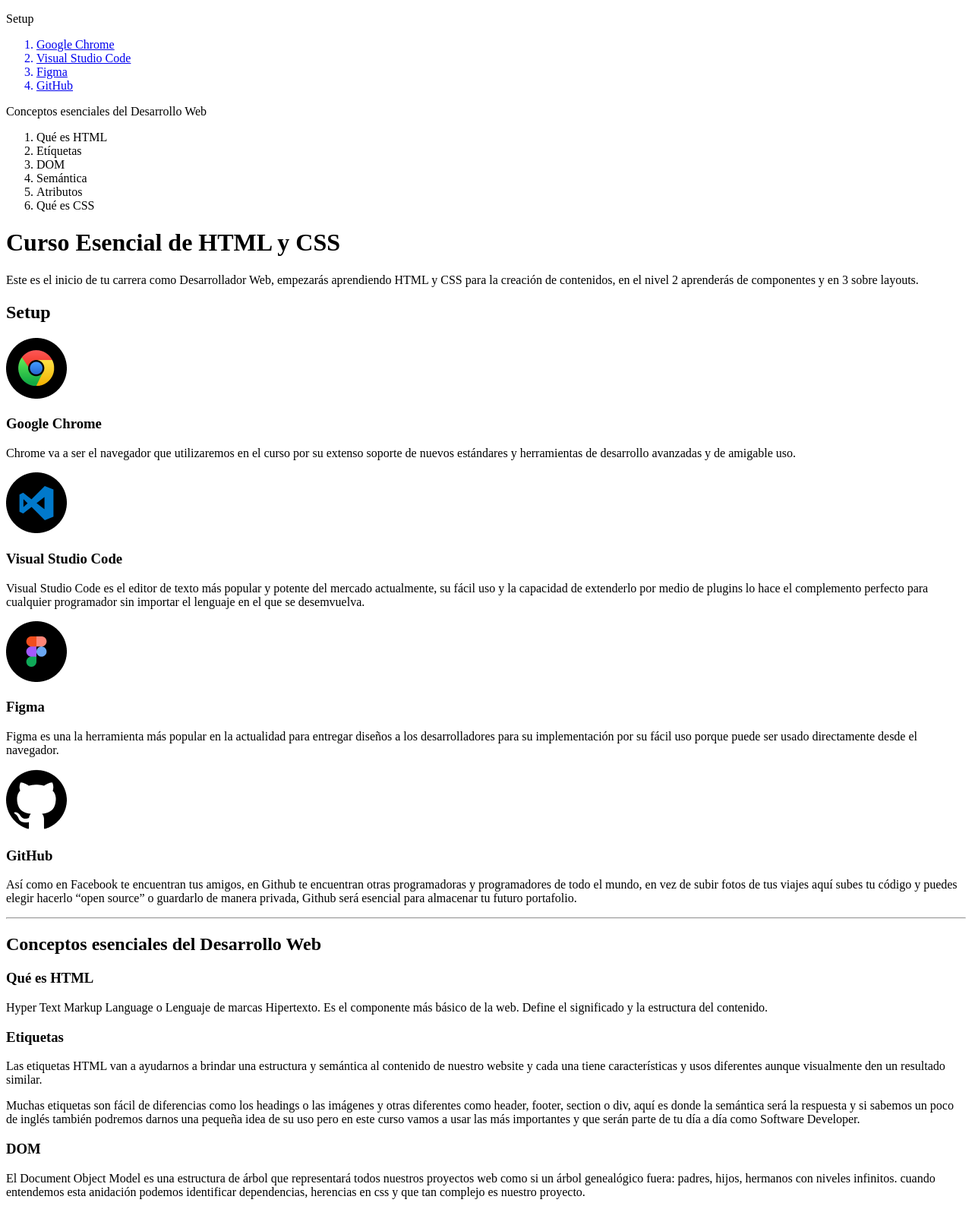
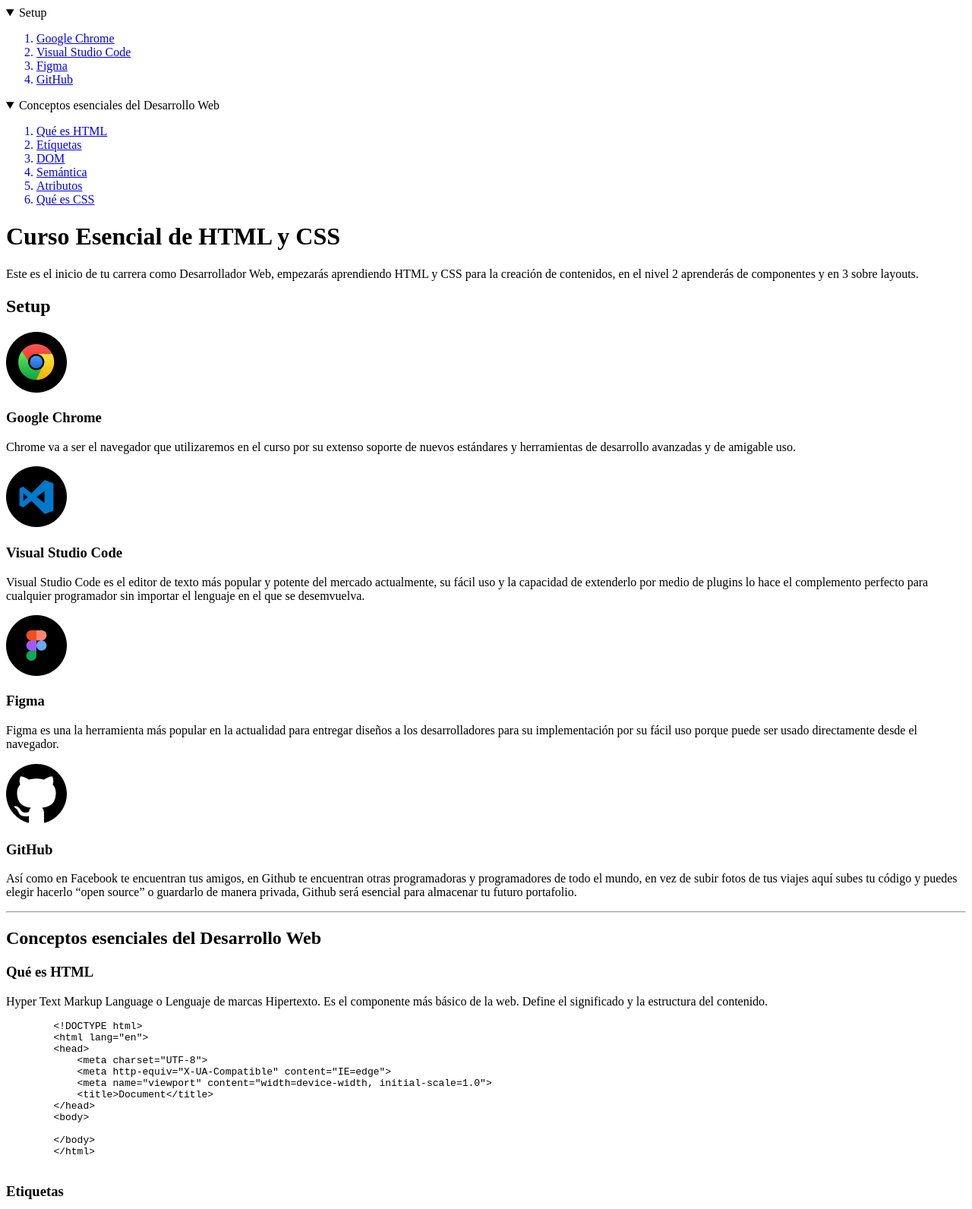
Before and after one commit to antoosor/curso-esencial-html-css, a plain HTML site: page index.html in a window 1280 px wide. Shown: the top 1592 px of the page at 76% size. Drawn offline with Linux system fonts and the light colour scheme.

Commit message:
Se agrega menú desplegable y visualización de código dentro del código

```diff
--- a/index.html
+++ b/index.html
@@ -10,8 +10,11 @@
 
 <body>
     <header>
-        <p>Setup</p>
             <nav>
+            <details open>
+            <summary>
+                Setup
+            </summary>
             <ol>
                 <a href="#Setup-Google">
                     <li>Google Chrome</li>
@@ -26,15 +29,32 @@
                     <li>GitHub</li>
                 </a>
             </ol>
-            <p>Conceptos esenciales del Desarrollo Web</p>
+            </details>
+            <details open>
+                <summary>
+                    Conceptos esenciales del Desarrollo Web
+                </summary>
                 <ol>
+                    <a href="#que-es-html">
                         <li>Qué es HTML</li>
+                    </a>
+                    <a href="#etiquetas">
                         <li>Etíquetas</li>
+                    </a>
+                    <a href="#dom">
                         <li>DOM</li>
+                    </a>
+                    <a href="#semantica">
                         <li>Semántica</li>
+                    </a>
+                    <a href="#atributos">
                         <li>Atributos</li>
+                    </a>
+                    <a href="#css">
                         <li>Qué es CSS</li>
+                    </a>
                 </ol>
+            </details>
         </nav>
     </header>
     <h1>Curso Esencial de HTML y CSS</h1>
@@ -77,13 +97,27 @@
     </p>
     <hr />
     <h2>Conceptos esenciales del Desarrollo Web</h2>
-    <h3>Qué es HTML</h3>
+    <h3 id ="que-es-html"> Qué es HTML</h3>
     <p>
         Hyper Text Markup Language o Lenguaje de marcas Hipertexto. Es el
         componente más básico de la web. Define el significado y la estructura del
         contenido.
     </p>
-    <h3>Etiquetas</h3>
+    <pre>
+        &lt;!DOCTYPE html&gt;
+        &lt;html lang=&quot;en&quot;&gt;
+        &lt;head&gt;
+            &lt;meta charset=&quot;UTF-8&quot;&gt;
+            &lt;meta http-equiv=&quot;X-UA-Compatible&quot; content=&quot;IE=edge&quot;&gt;
+            &lt;meta name=&quot;viewport&quot; content=&quot;width=device-width, initial-scale=1.0&quot;&gt;
+            &lt;title&gt;Document&lt;/title&gt;
+        &lt;/head&gt;
+        &lt;body&gt;
+
+        &lt;/body&gt;
+        &lt;/html&gt;
+    </pre>
+    <h3 id="etiquetas">Etiquetas</h3>
     <p>
         Las etiquetas HTML van a ayudarnos a brindar una estructura y semántica al
         contenido de nuestro website y cada una tiene características y usos
@@ -97,7 +131,7 @@
         las más importantes y que serán parte de tu día a día como Software
         Developer.
     </p>
-    <h3>DOM</h3>
+    <h3 id="dom">DOM</h3>
     <p>
         El Document Object Model es una estructura de árbol que representará todos
         nuestros proyectos web como si un árbol genealógico fuera: padres, hijos,
@@ -106,7 +140,7 @@
         proyecto.
     </p>
     <img src="./Images/dom.png" alt="Imagen que muestra la estructura del Document Objet Model " />
-    <h3>Semántica</h3>
+    <h3 id="semantica">Semántica</h3>
     <p>
         La semántica le brinda sentido a cada elemento existen en un sitio web,
         algunos elementos será meramente decorativos y no deben significar nada
@@ -118,14 +152,14 @@
         web, para que personas con habilidades diferentes puedan entender cada
         contenido.
     </p>
-    <h3>Atributos</h3>
+    <h3 id="atributos">Atributos</h3>
     <p>
         Los atributos le dan características extra a las etiquetas para
         complementar información y son pre programadas por el navegador, algunos
         atributos funcionan en todas las etiquetas de la misma forma como ‘class’
         pero otros atributos funcionan en solo alguna etiquetas como src
     </p>
-    <h3>CSS</h3>
+    <h3 id="css">CSS</h3>
     <p>
         Hojas de Estilo en Cascada (del inglés Cascading Style Sheets) o CSS es el
         lenguaje de estilos utilizado para describir la presentación de documentos
```
Lines whose indentation alone changed are shown as unchanged.
